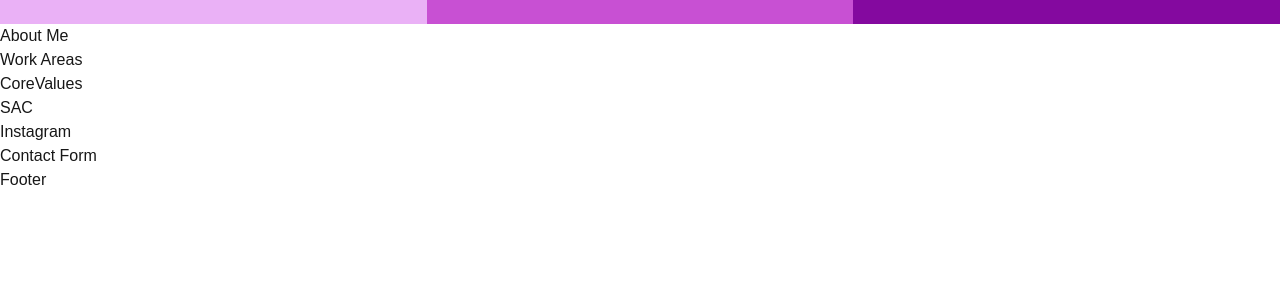
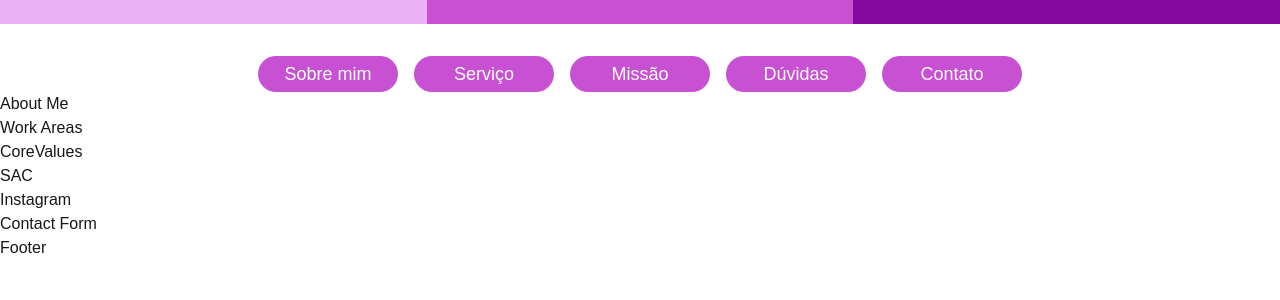
Before and after one commit to lucaspzaranza/elisa-adv, a Next.js app: page / in a window 1280 px wide. Shown: the top 300 px of the page. Built offline with nearby package versions, Linux system fonts and the light colour scheme.

Commit message:
added nav buttons

```diff
--- a/src/app/components/sections/header/index.tsx
+++ b/src/app/components/sections/header/index.tsx
@@ -1,9 +1,22 @@
 export default function Header() {
+  const btnClasses = "px-6 py-1 rounded-full bg-primary text-lg text-white min-w-[140px]";
+  const btnMarginLeft = "ml-4";
+
   return (
-    <div className="grid grid-cols-3 h-6">
-      <div className="bg-lighter"></div>
-      <div className="bg-primary"></div>
-      <div className="bg-darker"></div>
+    <div>
+      <div className="grid grid-cols-3 h-6">
+        <div className="bg-primaryLighter"></div>
+        <div className="bg-primary"></div>
+        <div className="bg-primaryDarker"></div>
+      </div>
+
+      <div className="mt-8 flex flex-row justify-center">
+        <button className={btnClasses}>Sobre mim</button>
+        <button className={btnClasses + ' ' + btnMarginLeft}>Serviço</button>
+        <button className={btnClasses + ' ' + btnMarginLeft}>Missão</button>
+        <button className={btnClasses + ' ' + btnMarginLeft}>Dúvidas</button>
+        <button className={btnClasses + ' ' + btnMarginLeft}>Contato</button>
+      </div>
     </div>
   )
 }
--- a/tailwind.config.ts
+++ b/tailwind.config.ts
@@ -12,8 +12,8 @@ export default {
         background: "var(--background)",
         foreground: "var(--foreground)",
         primary: "#C850D3",
-        darker: "#84099F",
-        lighter: "#EAB1F6"
+        primaryDarker: "#84099F",
+        primaryLighter: "#EAB1F6"
       },
     },
   },
```
